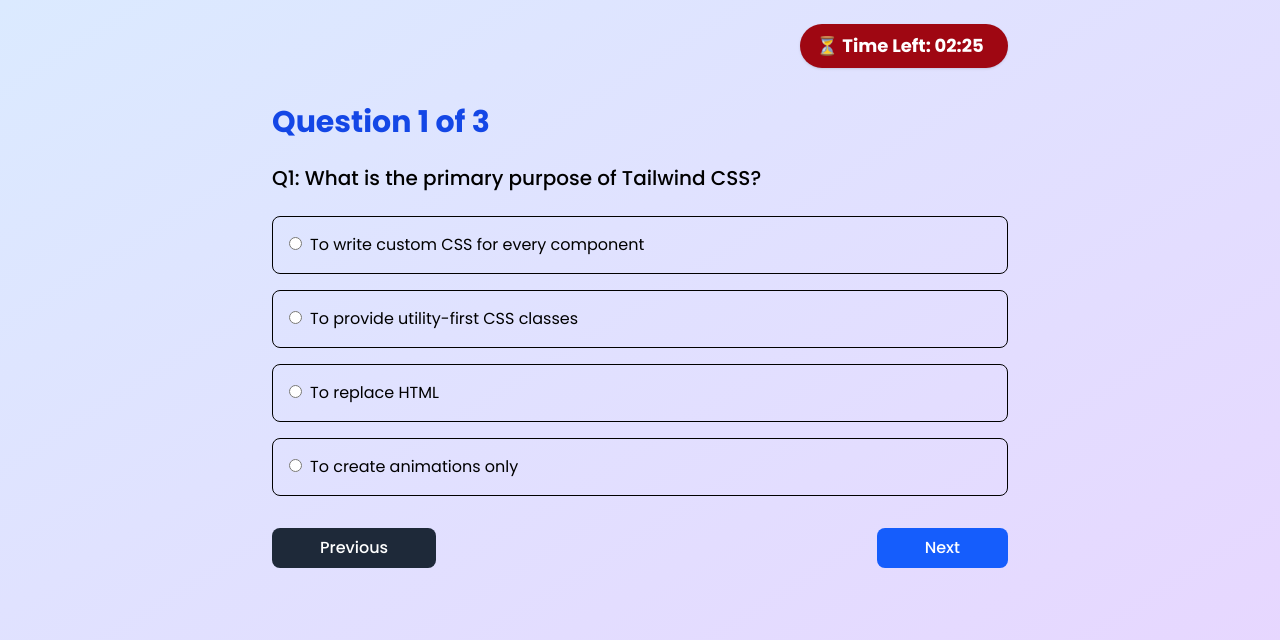
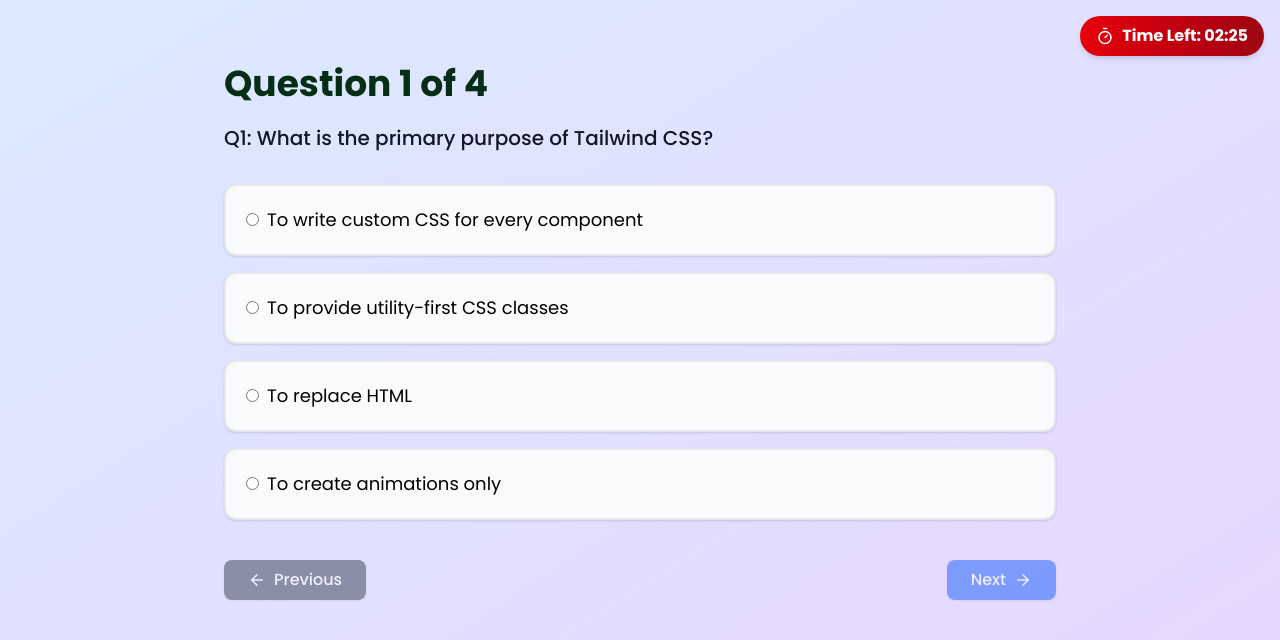
Before and after one commit to razashaikh99/React-Quiz-App, a React (Vite) app: page /quiz in a window 1280 px wide. Shown: the top 640 px of the page. Built offline with nearby package versions, Linux system fonts and the light colour scheme.

Commit message:
update UI

```diff
--- a/package.json
+++ b/package.json
@@ -12,6 +12,7 @@
   "dependencies": {
     "@tailwindcss/vite": "^4.1.11",
     "aos": "^2.3.4",
+    "lucide-react": "^0.536.0",
     "react": "^19.1.0",
     "react-dom": "^19.1.0",
     "react-icons": "^5.5.0",
--- a/src/Components/MainPage.jsx
+++ b/src/Components/MainPage.jsx
@@ -42,7 +42,7 @@
 
             <button
                 onClick={handleStart}
-                className="bg-blue-600 text-white px-12 py-3 rounded-lg flex items-center gap-2 hover:bg-blue-700 transition"
+                className="bg-blue-600 text-white px-12 py-3 rounded-lg flex items-center gap-2 hover:bg-blue-700 transition cursor-pointer"
                 data-aos="zoom-in"
             >
                 <FaPlay /> Let’s Start
--- a/src/Components/QuizPage.jsx
+++ b/src/Components/QuizPage.jsx
@@ -1,6 +1,12 @@
 import React, { useState, useEffect } from "react";
 import { useNavigate } from "react-router-dom";
 import questions from "../Data/questions";
+import {
+    Timer,
+    ArrowLeft,
+    ArrowRight,
+    CheckCircle
+} from "lucide-react"; // Import Icons
 
 export default function QuizPage() {
     const navigate = useNavigate();
@@ -53,24 +59,31 @@
     };
 
     return (
-        <div className="max-w-3xl mx-auto px-4 py-8 relative">
-            {/* Timer in top-right corner */}
-            <div className="absolute top-6 right-4 text-lg font-semibold text-white bg-red-800 px-4 py-2 rounded-full w-52 shadow">
-                ⏳ Time Left: {formatTime(timeLeft)}
+        <div className="max-w-4xl mx-auto px-4 sm:px-6 md:px-8 py-10">
+            {/* Timer */}
+            <div className="absolute top-4 right-4 flex items-center gap-2 text-sm sm:text-base font-semibold text-white bg-gradient-to-r from-red-600 to-red-800 px-4 py-2 rounded-full shadow-md w-fit">
+                <Timer size={18} />
+                <span>Time Left: {formatTime(timeLeft)}</span>
             </div>
 
-            <div className="mb-6 pt-18">
-                <h2 className="text-3xl font-bold mb-2 text-blue-700">{`Question ${currentIndex + 1} of ${questions.length}`}</h2>
-                <p className="text-xl pt-4 font-medium">{currentQuestion.question}</p>
+            {/* Question */}
+            <div className="mb-8 mt-10 sm:mt-6">
+                <h2 className="text-2xl sm:text-3xl md:text-4xl font-bold text-green-950 mb-2">
+                    Question {currentIndex + 1} of {questions.length}
+                </h2>
+                <p className="pt-3 font-medium sm:text-lg md:text-xl text-gray-900">{currentQuestion.question}</p>
             </div>
 
+            {/* Options */}
             <div className="space-y-4">
                 {currentQuestion.options.map((option, index) => (
                     <label
                         key={index}
-                        className={`block p-4 border rounded-lg cursor-pointer transition-all duration-300
-                        ${answers[currentIndex] === option ? "bg-blue-100 border-blue-500" : "hover:bg-gray-100"}
-                    `}
+                        className={`block w-full p-4 sm:p-5 border-2 rounded-xl text-sm sm:text-base md:text-lg cursor-pointer transition-all duration-300 shadow-sm
+                    ${answers[currentIndex] === option
+                                ? "bg-blue-100 border-blue-500 text-blue-800"
+                                : "bg-gray-50 border-gray-200 hover:bg-gray-100"
+                            }`}
                     >
                         <input
                             type="radio"
@@ -78,20 +91,21 @@
                             value={option}
                             checked={answers[currentIndex] === option}
                             onChange={() => handleOptionSelect(option)}
-                            className="mr-2"
+                            className="mr-2 accent-blue-600"
                         />
                         {option}
                     </label>
                 ))}
             </div>
 
-            <div className="flex justify-between mt-8">
+            {/* Navigation Buttons */}
+            <div className="flex flex-col sm:flex-row justify-between mt-10 space-y-4 sm:space-y-0 sm:space-x-4">
                 <button
                     onClick={goToPrevious}
                     disabled={currentIndex === 0}
-                    data-aos="fade-right"
-                    className="bg-gray-800 hover:bg-gray-900 text-white py-2 px-12 font-medium rounded-lg disabled:opacity-50 cursor-pointer"
+                    className="flex items-center justify-center bg-gray-700 hover:bg-gray-800 text-white font-medium py-2 px-6 rounded-lg shadow disabled:opacity-50 disabled:cursor-not-allowed transition-all text-sm sm:text-base cursor-pointer"
                 >
+                    <ArrowLeft size={18} className="mr-2" />
                     Previous
                 </button>
 
@@ -99,19 +113,19 @@
                     <button
                         onClick={finishQuiz}
                         disabled={answers[currentIndex] === null}
-                        // data-aos="fade-left"
-                        className="bg-green-600 hover:bg-green-700 text-white py-2 px-12 font-medium rounded-lg disabled:opacity-50 cursor-pointer"
+                        className="flex items-center justify-center bg-green-600 hover:bg-green-700 text-white font-medium py-2 px-6 rounded-lg shadow disabled:opacity-50 disabled:cursor-not-allowed transition-all text-sm sm:text-base cursor-pointer"
                     >
+                        <CheckCircle size={18} className="mr-2" />
                         Finish Quiz
                     </button>
                 ) : (
                     <button
                         onClick={goToNext}
                         disabled={answers[currentIndex] === null}
-                        data-aos="fade-left"
-                        className="bg-blue-600 hover:bg-blue-700 text-white py-2 px-12 font-medium rounded-lg disabled:opacity-50 cursor-pointer"
+                        className="flex items-center justify-center bg-blue-600 hover:bg-blue-700 text-white font-medium py-2 px-6 rounded-lg shadow disabled:opacity-50 disabled:cursor-not-allowed transition-all text-sm sm:text-base cursor-pointer"
                     >
                         Next
+                        <ArrowRight size={18} className="ml-2" />
                     </button>
                 )}
             </div>
--- a/src/Data/questions.js
+++ b/src/Data/questions.js
@@ -19,26 +19,26 @@
         ],
         correctAnswer: "npm install tailwindcss"
     },
-    // {
-    //     question: "Q3: In which file do you typically configure Tailwind CSS settings?",
-    //     options: [
-    //         "tailwind.config.js",
-    //         "tailwind.settings.json",
-    //         "main.css",
-    //         "config.tailwind.json"
-    //     ],
-    //     correctAnswer: "tailwind.config.js"
-    // },
-    // {
-    //     question: "Q4: What is the class 'flex' used for in Tailwind CSS?",
-    //     options: [
-    //         "To set font size",
-    //         "To create a flex container",
-    //         "To add a shadow",
-    //         "To make text bold"
-    //     ],
-    //     correctAnswer: "To create a flex container"
-    // },
+    {
+        question: "Q3: In which file do you typically configure Tailwind CSS settings?",
+        options: [
+            "tailwind.config.js",
+            "tailwind.settings.json",
+            "main.css",
+            "config.tailwind.json"
+        ],
+        correctAnswer: "tailwind.config.js"
+    },
+    {
+        question: "Q4: What is the class 'flex' used for in Tailwind CSS?",
+        options: [
+            "To set font size",
+            "To create a flex container",
+            "To add a shadow",
+            "To make text bold"
+        ],
+        correctAnswer: "To create a flex container"
+    },
     // {
     //     question: "Q5: Which class applies horizontal padding of 4 in Tailwind?",
     //     options: [
@@ -139,16 +139,16 @@
     //     ],
     //     correctAnswer: "mb-4"
     // },
-    {
-        question: "Q15: Which class would make text bold in Tailwind?",
-        options: [
-            "font-weight-bold",
-            "text-bold",
-            "font-bold",
-            "bold"
-        ],
-        correctAnswer: "font-bold"
-    }
+    // {
+    //     question: "Q15: Which class would make text bold in Tailwind?",
+    //     options: [
+    //         "font-weight-bold",
+    //         "text-bold",
+    //         "font-bold",
+    //         "bold"
+    //     ],
+    //     correctAnswer: "font-bold"
+    // }
 ];
 
 export default questions;
```
Also changed, not shown: src/Components/AnswersBreakdown.jsx (+40 -15 lines), src/Components/ResultPage.jsx (+46 -20 lines), 1 other file (tests, documents, lock files or other folders).
